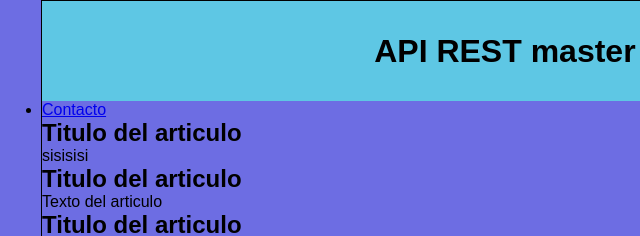
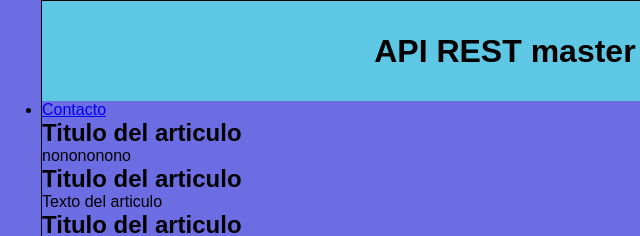
Before and after one commit to xXphoenixXx22/master-rest-node, a plain HTML site: page index.html in a window 1280 px wide. Shown: the top 236 px of the page, 48-688 px from the left. Drawn offline with Linux system fonts and the light colour scheme.

```diff
--- a/index.html
+++ b/index.html
@@ -27,7 +27,7 @@
             <section id="content">
                 <article class="article">
                     <h2> Titulo del articulo</h2>
-                    <p>sisisisi</p>
+                    <p>nonononono</p>
                 </article>
 
                 <article class="article">
```
